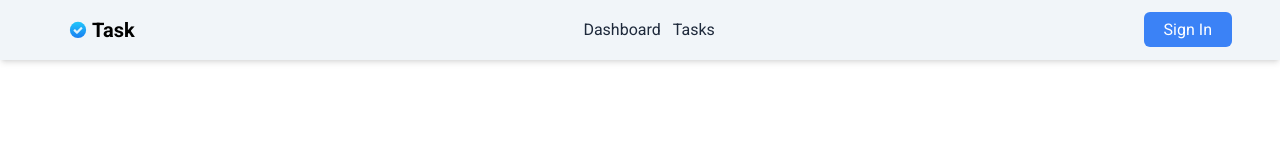
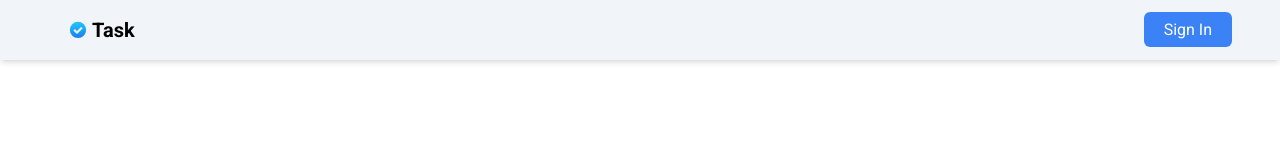
Before and after one commit to MuhammadZunnoorainRafi/job-task, a React (Vite) app in the folder frontend/: page /signIn in a window 1280 px wide. Shown: the top 160 px of the page. Built offline with nearby package versions, Linux system fonts and the light colour scheme; what @radix-ui/themes would draw is missing.

Commit message:
task get done

```diff
--- a/frontend/src/components/Navbar.tsx
+++ b/frontend/src/components/Navbar.tsx
@@ -14,26 +14,6 @@ function Navbar() {
         <h1 className="font-semibold text-xl">Task</h1>
       </div>
 
-      <div className="space-x-3">
-        <Link
-          className={`${
-            pathname === '/' ? 'text-slate-950 font-semibold' : 'text-slate-800'
-          }`}
-          to="/"
-        >
-          Dashboard
-        </Link>
-        <Link
-          className={`${
-            pathname === '/tasks'
-              ? 'text-slate-950 font-semibold'
-              : 'text-slate-800'
-          }`}
-          to="/tasks"
-        >
-          Tasks
-        </Link>
-      </div>
       <div>
         {user ? (
           <DropdownMenu.Root>
--- /dev/null
+++ b/frontend/src/components/TaskUI.tsx
@@ -0,0 +1,36 @@
+import { Button, DropdownMenu } from '@radix-ui/themes';
+import { TaskStats } from '../utils/types';
+import moment from 'moment';
+import { BsThreeDotsVertical } from 'react-icons/bs';
+
+function TaskUI({ task }: { task: TaskStats }) {
+  console.log(task);
+  return (
+    <div className="rounded-lg border border-slate-200 p-3">
+      <div className="flex items-center justify-between">
+        <div>
+          <h1 className="font-bold text-lg text-slate-900">{task.title}</h1>
+          <p className="text-slate-700">{task.description}</p>
+          <p className="text-xs text-slate-600">
+            {moment(task.createdAt).format('MM/DD/YYYY, h:mm a')}
+          </p>
+        </div>
+        <div>
+          <DropdownMenu.Root>
+            <DropdownMenu.Trigger>
+              <Button variant="ghost" className="hover:cursor-pointer">
+                <BsThreeDotsVertical size={20} />
+              </Button>
+            </DropdownMenu.Trigger>
+            <DropdownMenu.Content variant="solid">
+              <DropdownMenu.Item>Edit</DropdownMenu.Item>
+              <DropdownMenu.Item color="red">Delete</DropdownMenu.Item>
+            </DropdownMenu.Content>
+          </DropdownMenu.Root>
+        </div>
+      </div>
+    </div>
+  );
+}
+
+export default TaskUI;
--- a/frontend/src/hooks/taskQueryHooks.ts
+++ b/frontend/src/hooks/taskQueryHooks.ts
@@ -4,10 +4,16 @@ import { ITask } from '../utils/types';
 import { useAppSelector } from './RTKhooks';
 
 export const useGetTaskQuery = () => {
+  const { user } = useAppSelector((store) => store.authReducer);
   return useQuery({
     queryKey: ['tasks'],
     queryFn: async () => {
-      const res = await axios.get('/api/task/get');
+      const res = await axios.get('/api/task/get', {
+        headers: {
+          Authorization: `Bearer ${user?.token}`,
+        },
+      });
+      return res.data;
     },
   });
 };
--- a/frontend/src/main.tsx
+++ b/frontend/src/main.tsx
@@ -14,7 +14,6 @@ import {
 import SignIn from './pages/SignIn.tsx';
 import SignUp from './pages/SignUp.tsx';
 import Tasks from './pages/Tasks.tsx';
-import Dashboard from './pages/Dashboard.tsx';
 import { Provider } from 'react-redux';
 import { store } from './store.ts';
 import Protect from './protect/RouteProtect.tsx';
@@ -33,18 +32,11 @@ const router = createBrowserRouter(
         index
         element={
           <Protect>
-            <Dashboard />
-          </Protect>
-        }
-      />
-      <Route
-        path="/tasks"
-        element={
-          <Protect>
             <Tasks />
           </Protect>
         }
       />
+
       <Route path="/signUp" element={<SignUp />} />
       <Route path="/signIn" element={<SignIn />} />
     </Route>
--- a/frontend/src/pages/Dashboard.tsx
+++ /dev/null
@@ -1,5 +0,0 @@
-function Dashboard() {
-  return <div>Dashboard</div>;
-}
-
-export default Dashboard;
--- a/frontend/src/pages/Tasks.tsx
+++ b/frontend/src/pages/Tasks.tsx
@@ -1,10 +1,13 @@
-import { useAppSelector } from '../hooks/RTKhooks';
 import TaskForm from '../components/TaskForm';
+import { useGetTaskQuery } from '../hooks/taskQueryHooks';
+import TaskUI from '../components/TaskUI';
+import { TaskStats } from '../utils/types';
 
 function Tasks() {
-  const { user } = useAppSelector((store) => store.authReducer);
+  const { data, isPending } = useGetTaskQuery();
+
   return (
-    <div className="max-w-5xl mx-auto">
+    <div className="max-w-3xl mx-auto space-y-5">
       <div className="flex items-center justify-between pb-1 border-b border-slate-300">
         <div>
           <h1 className="font-bold text-3xl">Tasks</h1>
@@ -12,6 +15,17 @@ function Tasks() {
         </div>
         <TaskForm />
       </div>
+      {isPending ? (
+        <p>Loading...</p>
+      ) : data ? (
+        data.map((task: TaskStats) => {
+          return <TaskUI key={task._id} task={task} />;
+        })
+      ) : (
+        <p className="pt-12 text-center font-mono tracking-widest text-slate-700 text-2xl font-semibold">
+          No Task yet!
+        </p>
+      )}
     </div>
   );
 }
--- a/package.json
+++ b/package.json
@@ -34,6 +34,7 @@
     "jsonwebtoken": "^9.0.2",
     "moment": "^2.29.4",
     "mongoose": "^8.0.2",
+    "react-icons": "^4.12.0",
     "react-router-dom": "^6.20.1",
     "zod": "^3.22.4",
     "zod-validation-error": "^2.1.0"
```
Also changed, not shown: frontend/src/utils/types.ts (+8 -0 lines), 1 other file (tests, documents, lock files or other folders).
